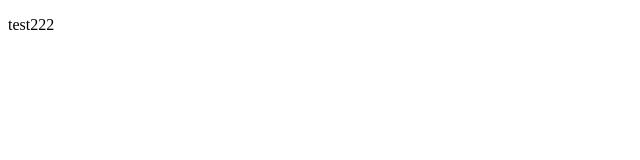
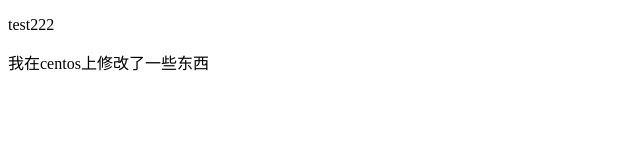
Before and after one commit to sroctop/HOME, a plain HTML site: page index.html in a window 1280 px wide. Shown: the whole page, without its empty margins (0-640 px from the left). Drawn offline with Linux system fonts and the light colour scheme.

Commit message:
updata index.html file

```diff
--- a/index.html
+++ b/index.html
@@ -6,5 +6,6 @@
 </head>
 <body>
 	<p>test222</p>
+	<div>我在centos上修改了一些东西</div>
 </body>
 </html>
```
